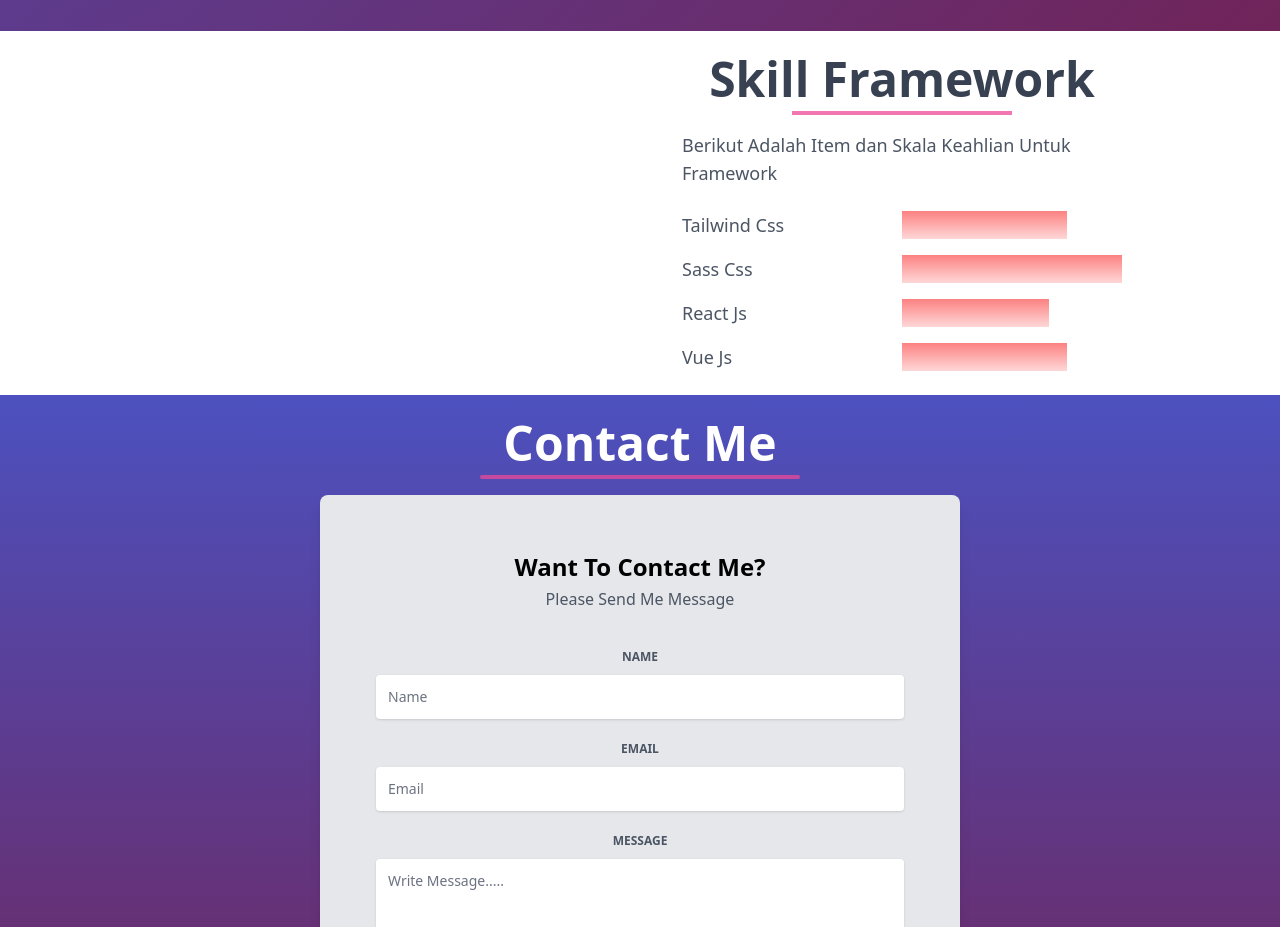
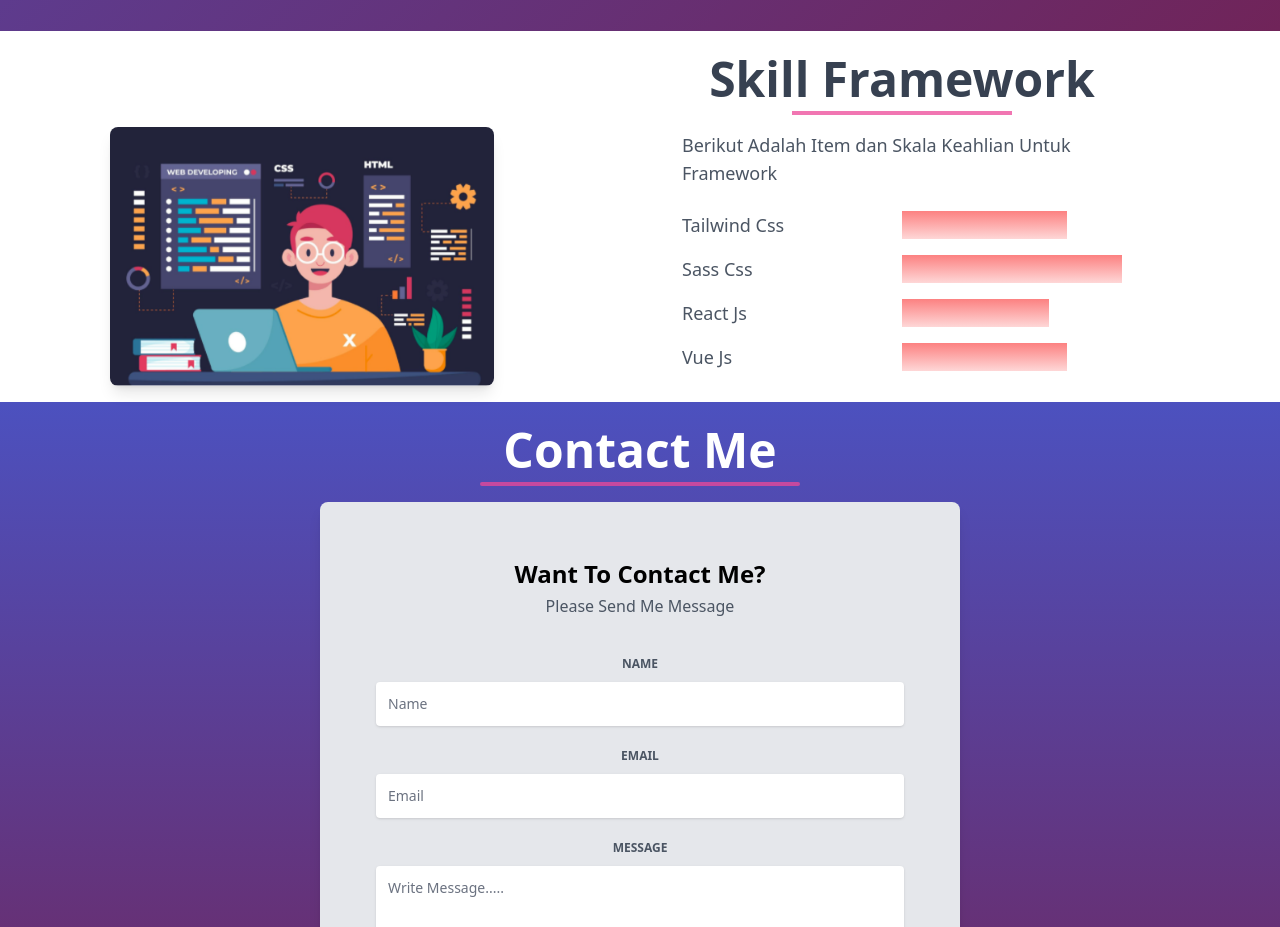
Before and after one commit to rezaprtma391/MyPortofolioV1, a website: page src/index.html in a window 1280 px wide. Shown: the part 1300-2227 px from the top of the page. Drawn offline with nearby package versions, Linux system fonts and the light colour scheme; the site is published under a folder, as on GitHub Pages, so addresses that start at the root find nothing.

Commit message:
fix-photo-2

```diff
--- a/src/index.html
+++ b/src/index.html
@@ -153,7 +153,7 @@
     <section class="container mx-auto py-4 bg-white-700 px-4" id="skill">
       <div class="flex flex-wrap">
         <div class="w-full md:w-4/12 ml-auto mr-auto px-4 mt-20">
-          <img src="/image/Screenshot-2022-03-24-220252-e1648184715258.png" alt="" class="max-w-full rounded-lg shadow-lg">
+          <img src="../image/Screenshot-2022-03-24-220252-e1648184715258.png" alt="Gambar-Tech" class="max-w-full rounded-lg shadow-lg">
         </div>
         <div class="w-full md:w-5/12 ml-auto mr-auto px-4">
           <div class="md:pr-12">
```
